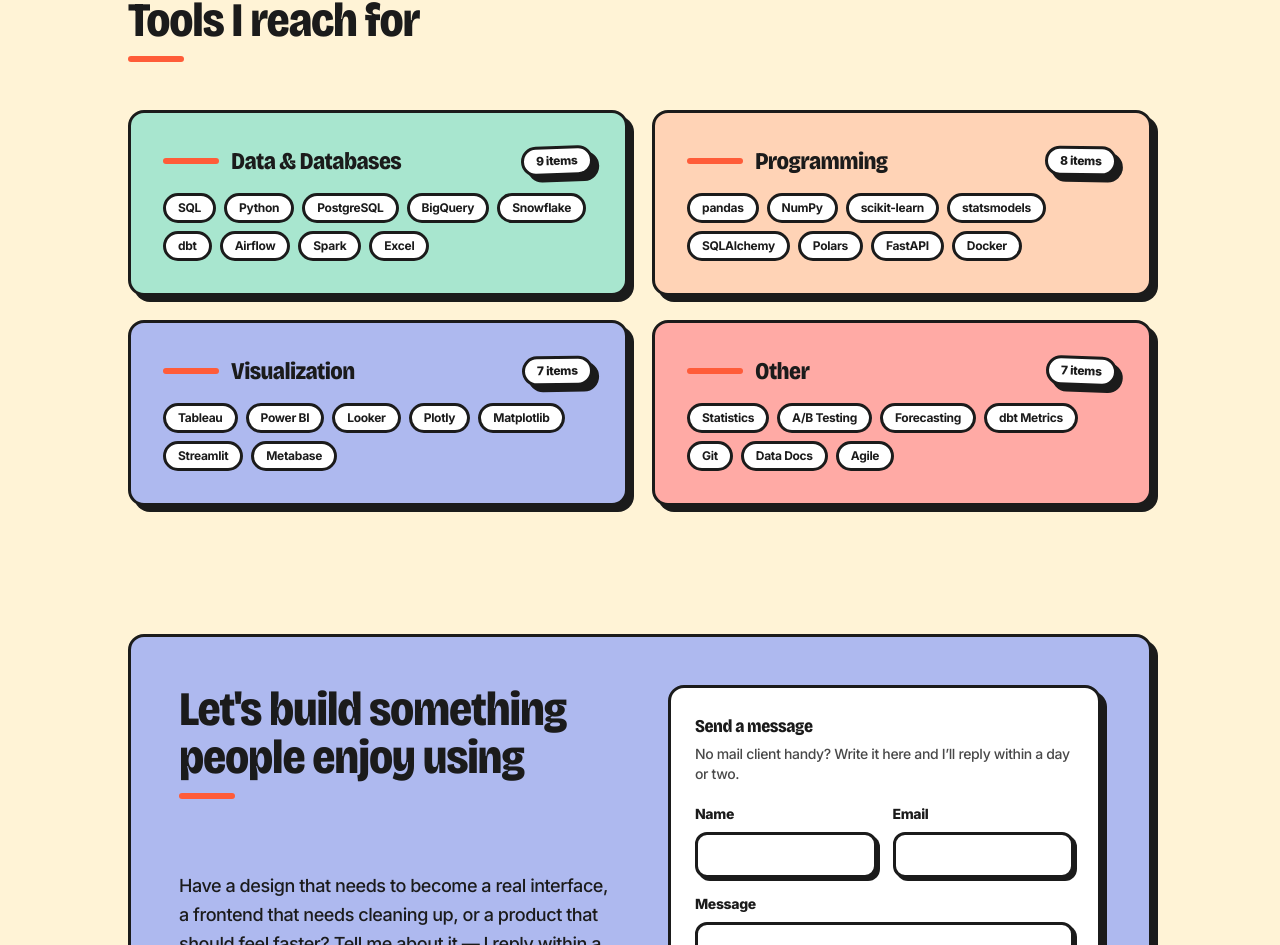
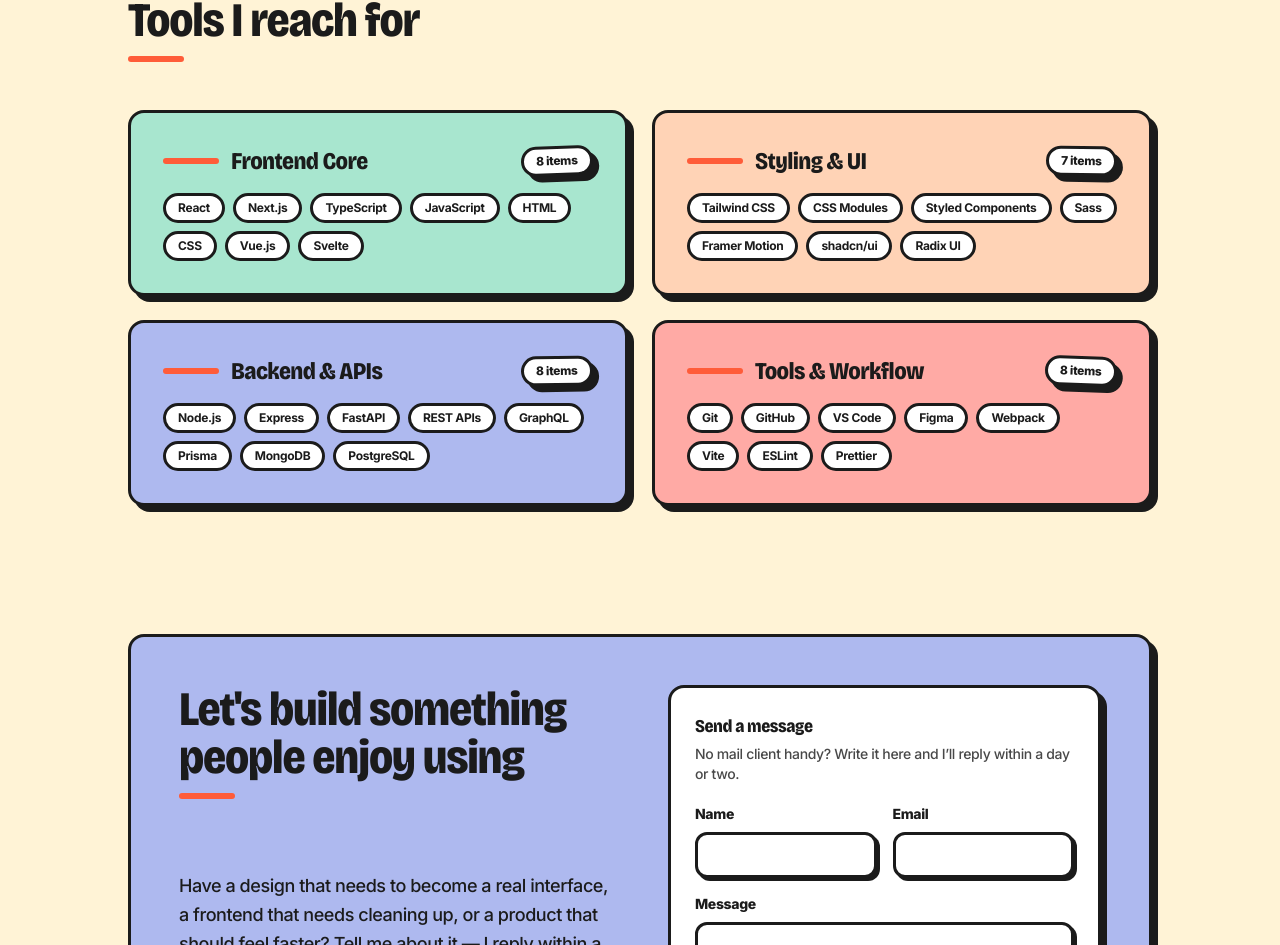
Before and after one commit to Devesh-NEMO/personal_website, a Next.js app: page / in a window 1280 px wide. Shown: the part 2370-3315 px from the top of the page. Built offline with nearby package versions, Linux system fonts and the light colour scheme; no server answers; the database is empty.

Commit message:
Update skills section for frontend developer with FastAPI

```diff
--- a/src/data/skills.ts
+++ b/src/data/skills.ts
@@ -6,54 +6,62 @@ import type { SkillGroup } from "@/types";
  */
 export const skillGroups: SkillGroup[] = [
   {
-    id: "data",
-    title: "Data & Databases",
+    id: "frontend",
+    title: "Frontend Core",
     tone: "mint",
     items: [
-      "SQL",
-      "Python",
-      "PostgreSQL",
-      "BigQuery",
-      "Snowflake",
-      "dbt",
-      "Airflow",
-      "Spark",
-      "Excel",
+      "React",
+      "Next.js",
+      "TypeScript",
+      "JavaScript",
+      "HTML",
+      "CSS",
+      "Vue.js",
+      "Svelte",
     ],
   },
   {
-    id: "programming",
-    title: "Programming",
+    id: "styling",
+    title: "Styling & UI",
     tone: "peach",
     items: [
-      "pandas",
-      "NumPy",
-      "scikit-learn",
-      "statsmodels",
-      "SQLAlchemy",
-      "Polars",
-      "FastAPI",
-      "Docker",
+      "Tailwind CSS",
+      "CSS Modules",
+      "Styled Components",
+      "Sass",
+      "Framer Motion",
+      "shadcn/ui",
+      "Radix UI",
     ],
   },
   {
-    id: "visualization",
-    title: "Visualization",
+    id: "backend",
+    title: "Backend & APIs",
     tone: "periwinkle",
-    items: ["Tableau", "Power BI", "Looker", "Plotly", "Matplotlib", "Streamlit", "Metabase"],
+    items: [
+      "Node.js",
+      "Express",
+      "FastAPI",
+      "REST APIs",
+      "GraphQL",
+      "Prisma",
+      "MongoDB",
+      "PostgreSQL",
+    ],
   },
   {
-    id: "other",
-    title: "Other",
+    id: "tools",
+    title: "Tools & Workflow",
     tone: "pink",
     items: [
-      "Statistics",
-      "A/B Testing",
-      "Forecasting",
-      "dbt Metrics",
       "Git",
-      "Data Docs",
-      "Agile",
+      "GitHub",
+      "VS Code",
+      "Figma",
+      "Webpack",
+      "Vite",
+      "ESLint",
+      "Prettier",
     ],
   },
 ];
```
